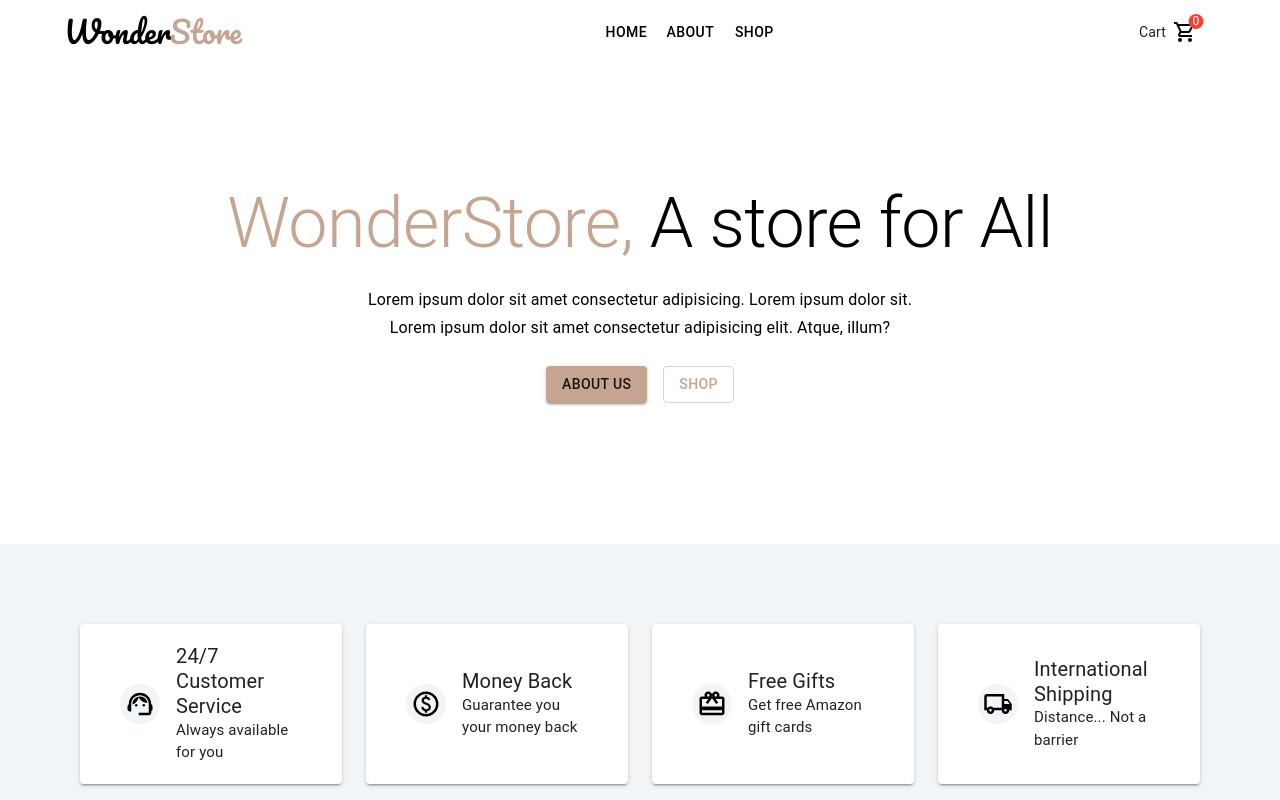
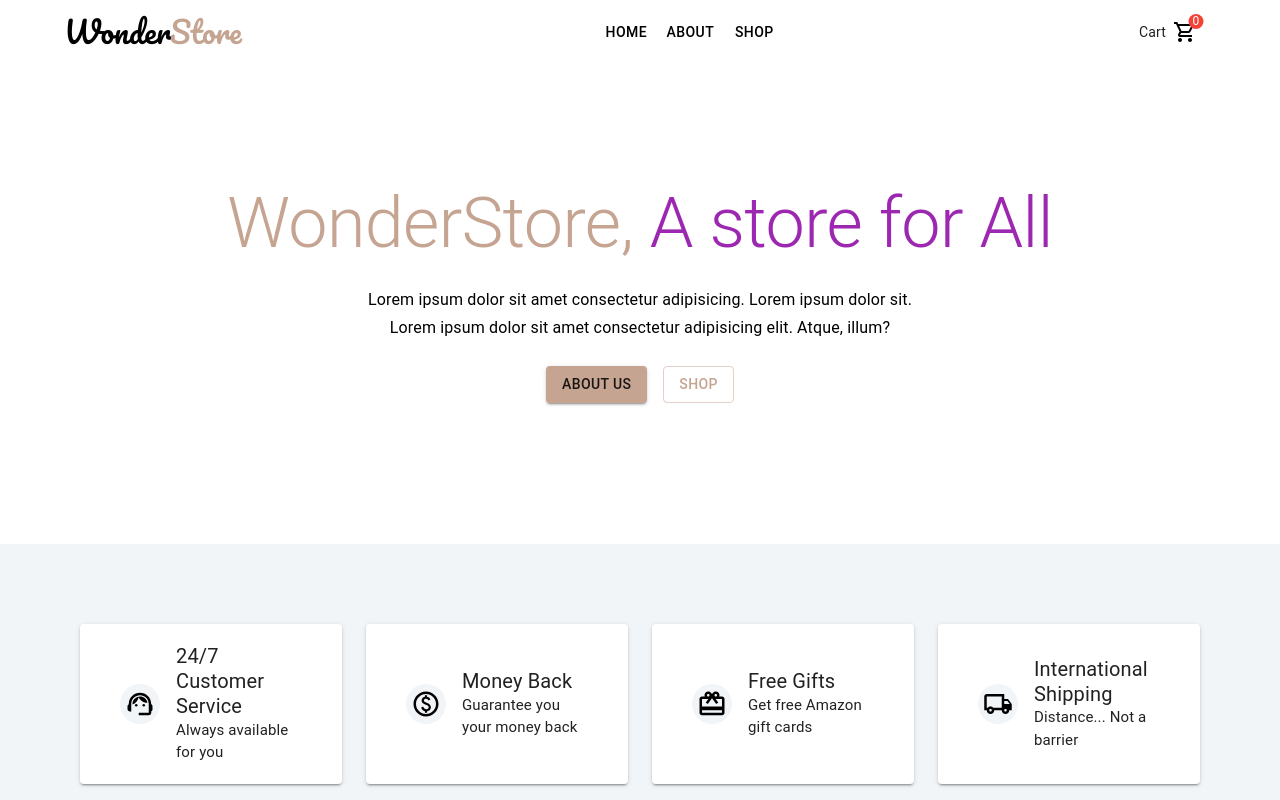
Before and after one commit to Wondersmasher/WonderStore, a React (Vite) app: page / in a window 1280 px wide. Shown: the top 800 px of the page. Built offline with nearby package versions, Linux system fonts and the light colour scheme.

Commit message:
Changed some text color to secondary

```diff
--- a/src/components/HomeComponents/Hero.jsx
+++ b/src/components/HomeComponents/Hero.jsx
@@ -52,7 +52,12 @@ const Hero = () => {
             >
               WonderStore,{" "}
             </Typography>
-            <Typography sx={sx.title} variant="h2" component="span">
+            <Typography
+              sx={sx.title}
+              variant="h2"
+              component="span"
+              color="secondary"
+            >
               A store for All
             </Typography>
           </Typography>
```
